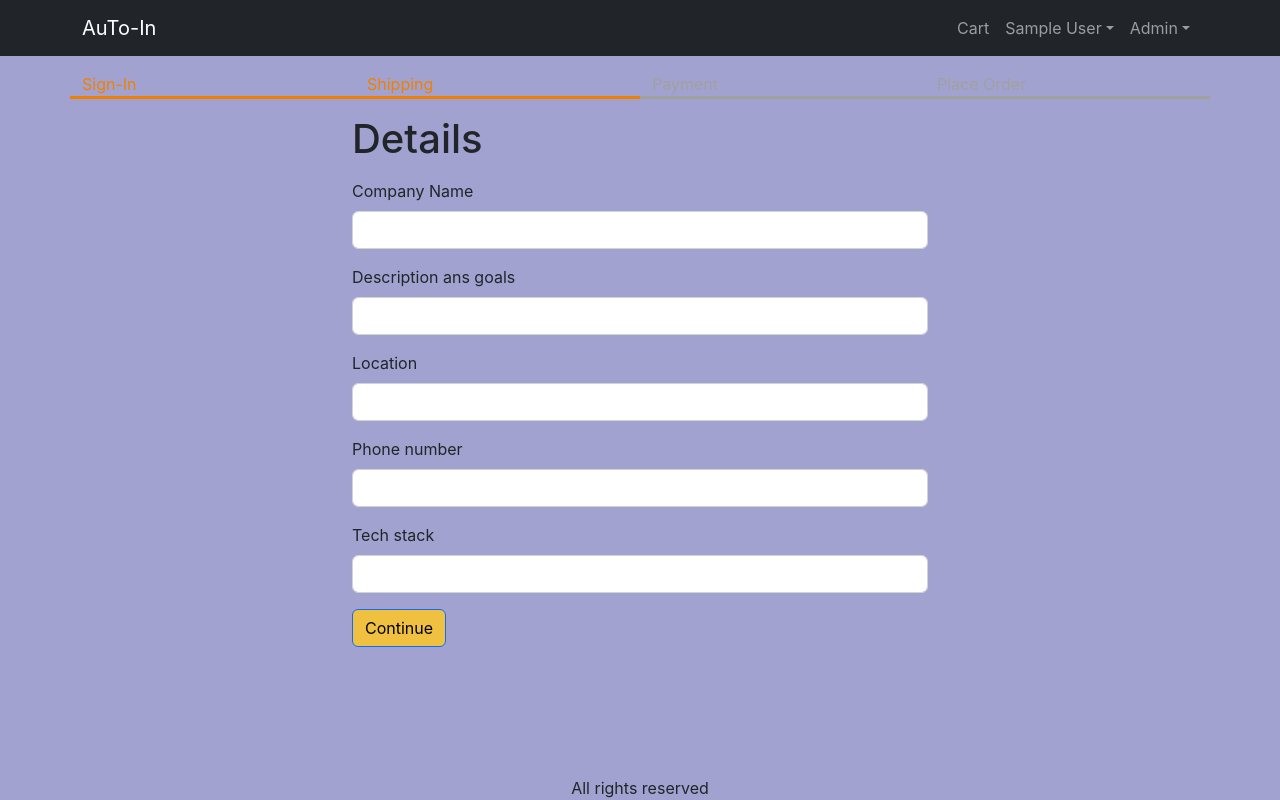
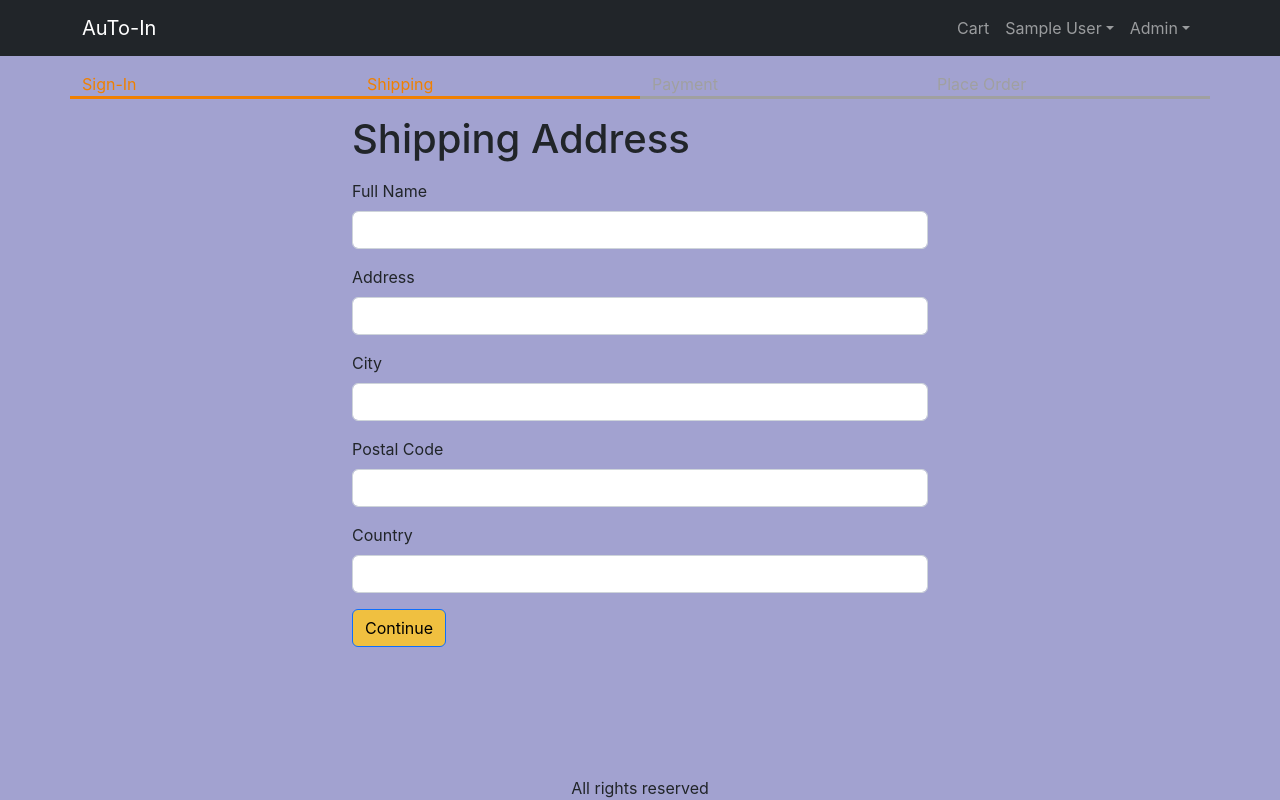
Before and after one commit to DharaVivek/MyFarmers, a React (Create React App) app in the folder frontend/: page /shipping in a window 1280 px wide. Built offline with nearby package versions, Linux system fonts and the light colour scheme; sample sign-in values are in the browser's storage.

Commit message:
Revert "Update ShippingAddressScreen.js"
This reverts commit 56ac6c3ebe8952af305243dffa28d7748e7836e8.

```diff
--- a/frontend/src/screens/ShippingAddressScreen.js
+++ b/frontend/src/screens/ShippingAddressScreen.js
@@ -52,15 +52,15 @@ export default function ShippingAddressScreen() {
   return (
     <div>
       <Helmet>
-        <title>Details</title>
+        <title>Shipping Address</title>
       </Helmet>
 
       <CheckoutSteps step1 step2></CheckoutSteps>
       <div className="container small-container">
-        <h1 className="my-3">Details</h1>
+        <h1 className="my-3">Shipping Address</h1>
         <Form onSubmit={submitHandler}>
           <Form.Group className="mb-3" controlId="fullName">
-            <Form.Label>Company Name</Form.Label>
+            <Form.Label>Full Name</Form.Label>
             <Form.Control
               value={fullName}
               onChange={(e) => setFullName(e.target.value)}
@@ -68,7 +68,7 @@ export default function ShippingAddressScreen() {
             />
           </Form.Group>
           <Form.Group className="mb-3" controlId="address">
-            <Form.Label>Description ans goals</Form.Label>
+            <Form.Label>Address</Form.Label>
             <Form.Control
               value={address}
               onChange={(e) => setAddress(e.target.value)}
@@ -76,7 +76,7 @@ export default function ShippingAddressScreen() {
             />
           </Form.Group>
           <Form.Group className="mb-3" controlId="city">
-            <Form.Label>Location</Form.Label>
+            <Form.Label>City</Form.Label>
             <Form.Control
               value={city}
               onChange={(e) => setCity(e.target.value)}
@@ -84,7 +84,7 @@ export default function ShippingAddressScreen() {
             />
           </Form.Group>
           <Form.Group className="mb-3" controlId="postalCode">
-            <Form.Label>Phone number</Form.Label>
+            <Form.Label>Postal Code</Form.Label>
             <Form.Control
               value={postalCode}
               onChange={(e) => setPostalCode(e.target.value)}
@@ -92,7 +92,7 @@ export default function ShippingAddressScreen() {
             />
           </Form.Group>
           <Form.Group className="mb-3" controlId="country">
-            <Form.Label>Tech stack</Form.Label>
+            <Form.Label>Country</Form.Label>
             <Form.Control
               value={country}
               onChange={(e) => setCountry(e.target.value)}
```
